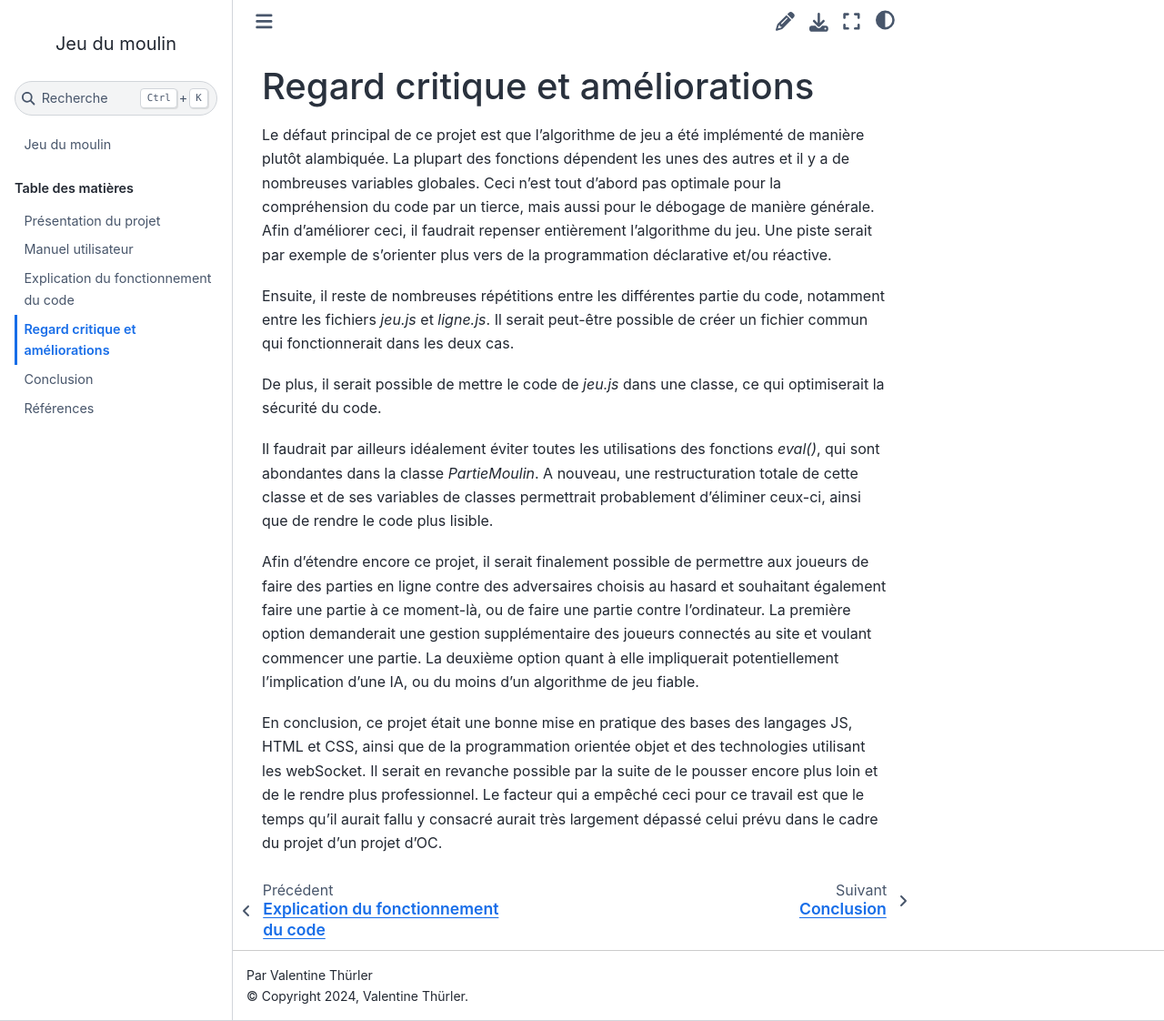
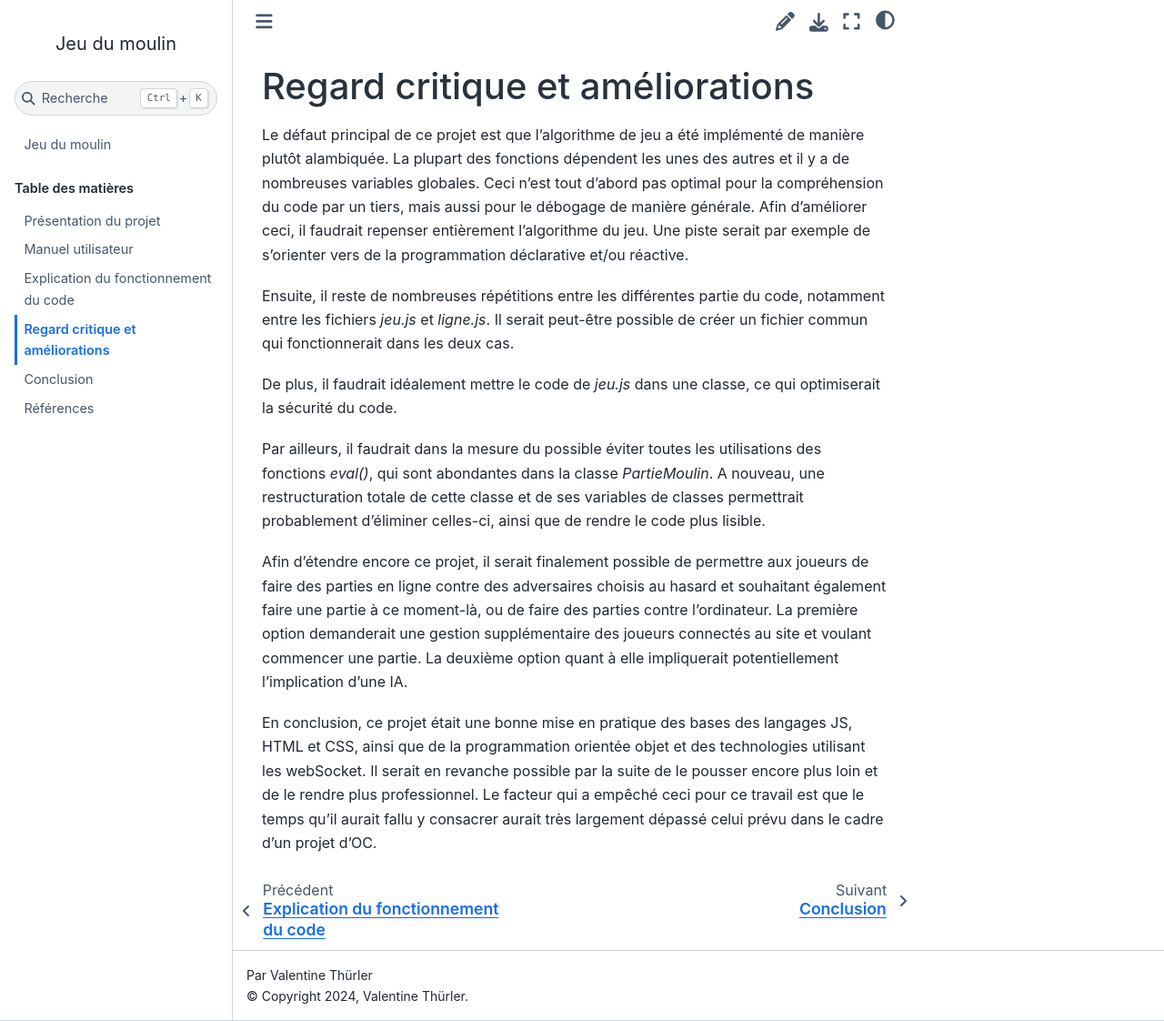
Before and after one commit to valentinethrlr/projet_moulin_documentation, a Sphinx documentation site: the page built from source/critique.md, in a window 1280 px wide and 1122 px high. Shown: the whole window at 91% size. Built offline with Sphinx 7.4.7 and the Sphinx Book theme 1.1.4, drawn with Linux system fonts in a browser that asks for light colours.

Commit message:
relecture

```diff
--- a/source/critique.md
+++ b/source/critique.md
@@ -2,14 +2,14 @@
 
 # Regard critique et améliorations
 
-Le défaut principal de ce projet est que l'algorithme de jeu a été implémenté de manière plutôt alambiquée. La plupart des fonctions dépendent les unes des autres et il y a de nombreuses variables globales. Ceci n'est tout d'abord pas optimale pour la compréhension du code par un tierce, mais aussi pour le débogage de manière générale. Afin d'améliorer ceci, il faudrait repenser entièrement l'algorithme du jeu. Une piste serait par exemple de s'orienter plus vers de la programmation déclarative et/ou réactive.
+Le défaut principal de ce projet est que l'algorithme de jeu a été implémenté de manière plutôt alambiquée. La plupart des fonctions dépendent les unes des autres et il y a de nombreuses variables globales. Ceci n'est tout d'abord pas optimal pour la compréhension du code par un tiers, mais aussi pour le débogage de manière générale. Afin d'améliorer ceci, il faudrait repenser entièrement l'algorithme du jeu. Une piste serait par exemple de s'orienter vers de la programmation déclarative et/ou réactive.
 
 Ensuite, il reste de nombreuses répétitions entre les différentes partie du code, notamment entre les fichiers <em>jeu.js</em> et <em>ligne.js</em>. Il serait peut-être possible de créer un fichier commun qui fonctionnerait dans les deux cas.
 
-De plus, il serait possible de mettre le code de <em>jeu.js</em> dans une classe, ce qui optimiserait la sécurité du code.
+De plus, il faudrait idéalement mettre le code de <em>jeu.js</em> dans une classe, ce qui optimiserait la sécurité du code.
 
-Il faudrait par ailleurs idéalement éviter toutes les utilisations des fonctions <em>eval()</em>, qui sont abondantes dans la classe <em>PartieMoulin</em>. A nouveau, une restructuration totale de cette classe et de ses variables de classes permettrait probablement d'éliminer ceux-ci, ainsi que de rendre le code plus lisible.
+Par ailleurs, il faudrait dans la mesure du possible éviter toutes les utilisations des fonctions <em>eval()</em>, qui sont abondantes dans la classe <em>PartieMoulin</em>. A nouveau, une restructuration totale de cette classe et de ses variables de classes permettrait probablement d'éliminer celles-ci, ainsi que de rendre le code plus lisible.
 
-Afin d'étendre encore ce projet, il serait finalement possible de permettre aux joueurs de faire des parties en ligne contre des adversaires choisis au hasard et souhaitant également faire une partie à ce moment-là, ou de faire une partie contre l'ordinateur. La première option demanderait une gestion supplémentaire des joueurs connectés au site et voulant commencer une partie. La deuxième option quant à elle impliquerait potentiellement l'implication d'une IA, ou du moins d'un algorithme de jeu fiable.
+Afin d'étendre encore ce projet, il serait finalement possible de permettre aux joueurs de faire des parties en ligne contre des adversaires choisis au hasard et souhaitant également faire une partie à ce moment-là, ou de faire des parties contre l'ordinateur. La première option demanderait une gestion supplémentaire des joueurs connectés au site et voulant commencer une partie. La deuxième option quant à elle impliquerait potentiellement l'implication d'une IA.
 
-En conclusion, ce projet était une bonne mise en pratique des bases des langages JS, HTML et CSS, ainsi que de la programmation orientée objet et des technologies utilisant les webSocket. Il serait en revanche possible par la suite de le pousser encore plus loin et de le rendre plus professionnel. Le facteur qui a empêché ceci pour ce travail est que le temps qu'il aurait fallu y consacré aurait très largement dépassé celui prévu dans le cadre du projet d'un projet d'OC.
+En conclusion, ce projet était une bonne mise en pratique des bases des langages JS, HTML et CSS, ainsi que de la programmation orientée objet et des technologies utilisant les webSocket. Il serait en revanche possible par la suite de le pousser encore plus loin et de le rendre plus professionnel. Le facteur qui a empêché ceci pour ce travail est que le temps qu'il aurait fallu y consacrer aurait très largement dépassé celui prévu dans le cadre d'un projet d'OC.
--- a/source/src/jeu.js
+++ b/source/src/jeu.js
@@ -166,7 +166,7 @@ function joue(numeroCase) {
    * @param {number} *numeroCase la case sélectionnée
    */
 
-    if (enLigne == false) {
+    if (!(enLigne)) {
 
         if (tour == 1) {
             document.getElementById("indication").innerText = ""
@@ -289,7 +289,7 @@ function selectionne(pionId) {
    * @param {string} *pionId le pion sélectionné
    */
 
-    if (enLigne == false) {
+    if (!(enLigne)) {
 
     //contrôle s'il y a eu moulin et élimine le pion sélectionné
     if (typeMoulin == "b" || typeMoulin == "n") {
```
Also changed, not shown: source/explication.md (+19 -12 lines).
